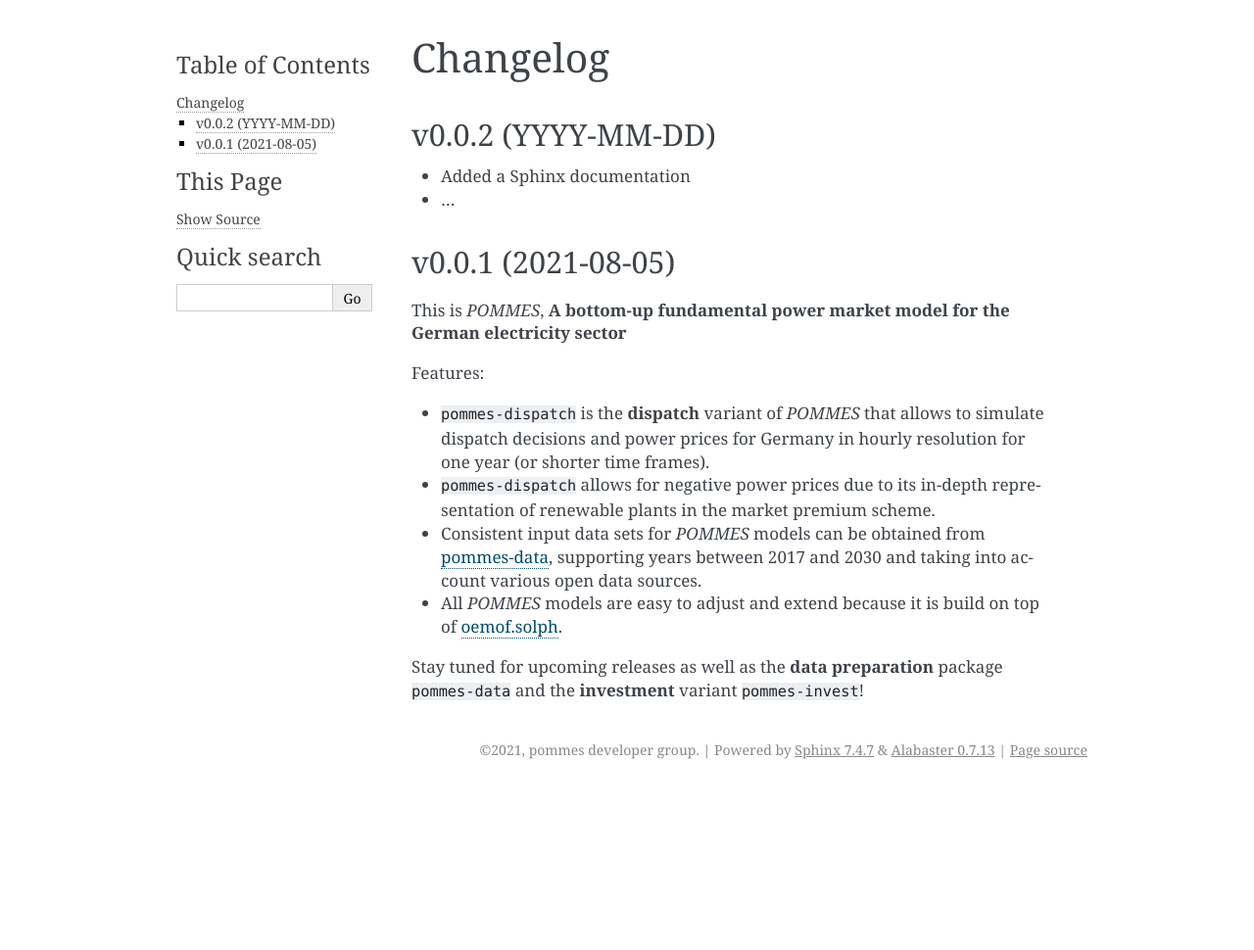
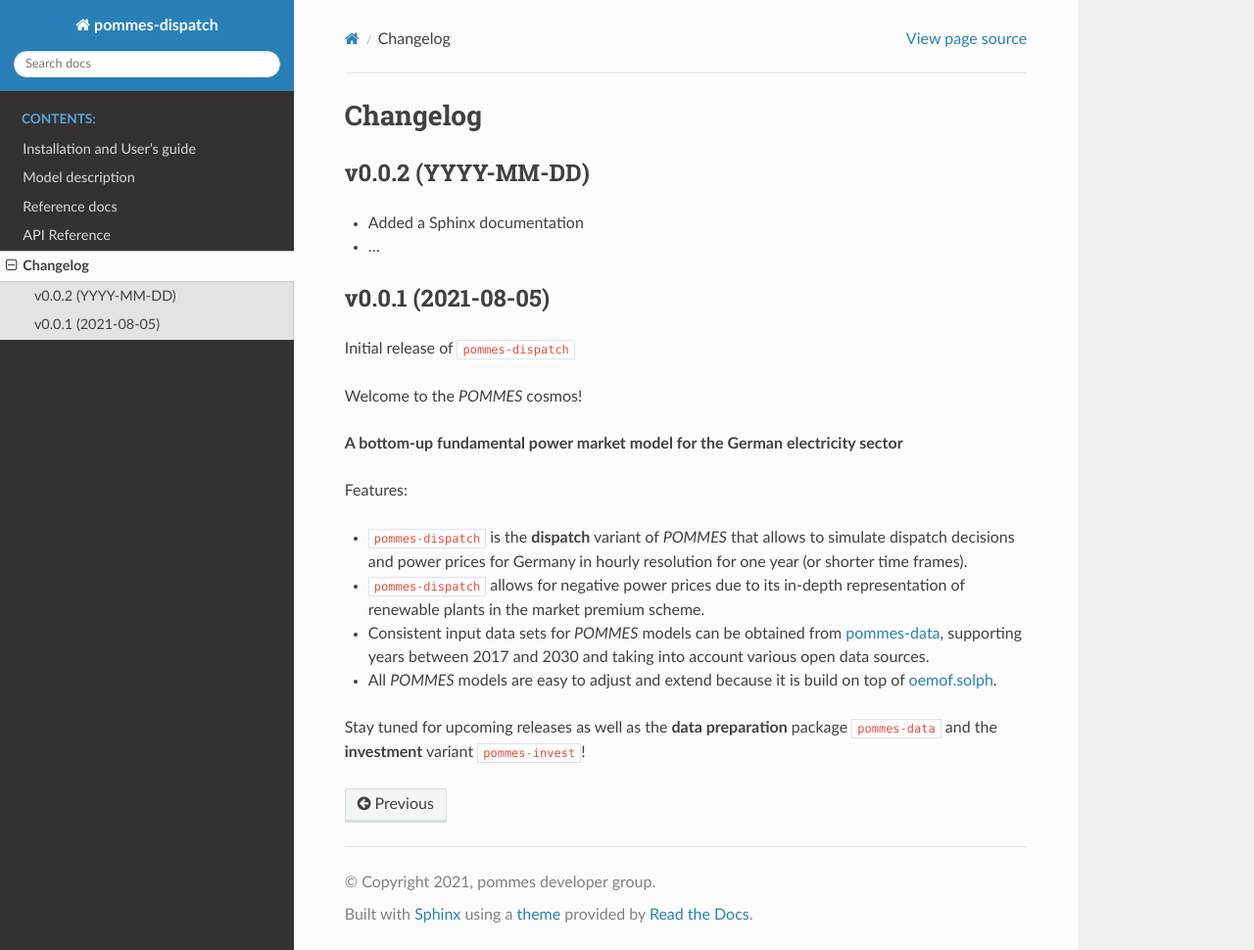
Before and after one commit to pommes-public/pommesdispatch, a Sphinx documentation site: the page built from docs/changelog.rst, in a window 1280 px wide and 970 px high. Shown: the whole window at 98% size. Built offline with Sphinx 7.4.7 and the Read the Docs theme 2.0.0, drawn with Linux system fonts in a browser that asks for light colours.

Commit message:
Change to rtd theme and add minor adjustment

```diff
--- a/docs/changelog.rst
+++ b/docs/changelog.rst
@@ -10,7 +10,11 @@ v0.0.2 (YYYY-MM-DD)
 v0.0.1 (2021-08-05)
 -------------------
 
-This is *POMMES*, **A bottom-up fundamental power market model for the German electricity sector**
+Initial release of ``pommes-dispatch``
+
+Welcome to the *POMMES* cosmos!
+
+**A bottom-up fundamental power market model for the German electricity sector**
 
 Features:
 
--- a/docs/conf.py
+++ b/docs/conf.py
@@ -30,7 +30,8 @@ author = 'pommes developer group'
 # ones.
 extensions = [
     'sphinx.ext.autodoc',
-    'sphinx_copybutton'
+    'sphinx_copybutton',
+    'sphinx.ext.napoleon'
 ]
 
 # Add any paths that contain templates here, relative to this directory.
@@ -47,7 +48,7 @@ exclude_patterns = ['_build', 'Thumbs.db', '.DS_Store']
 # The theme to use for HTML and HTML Help pages.  See the documentation for
 # a list of builtin themes.
 #
-html_theme = 'alabaster'
+html_theme = 'sphinx_rtd_theme'
 
 # Add any paths that contain custom static files (such as style sheets) here,
 # relative to this directory. They are copied after the builtin static files,
```
